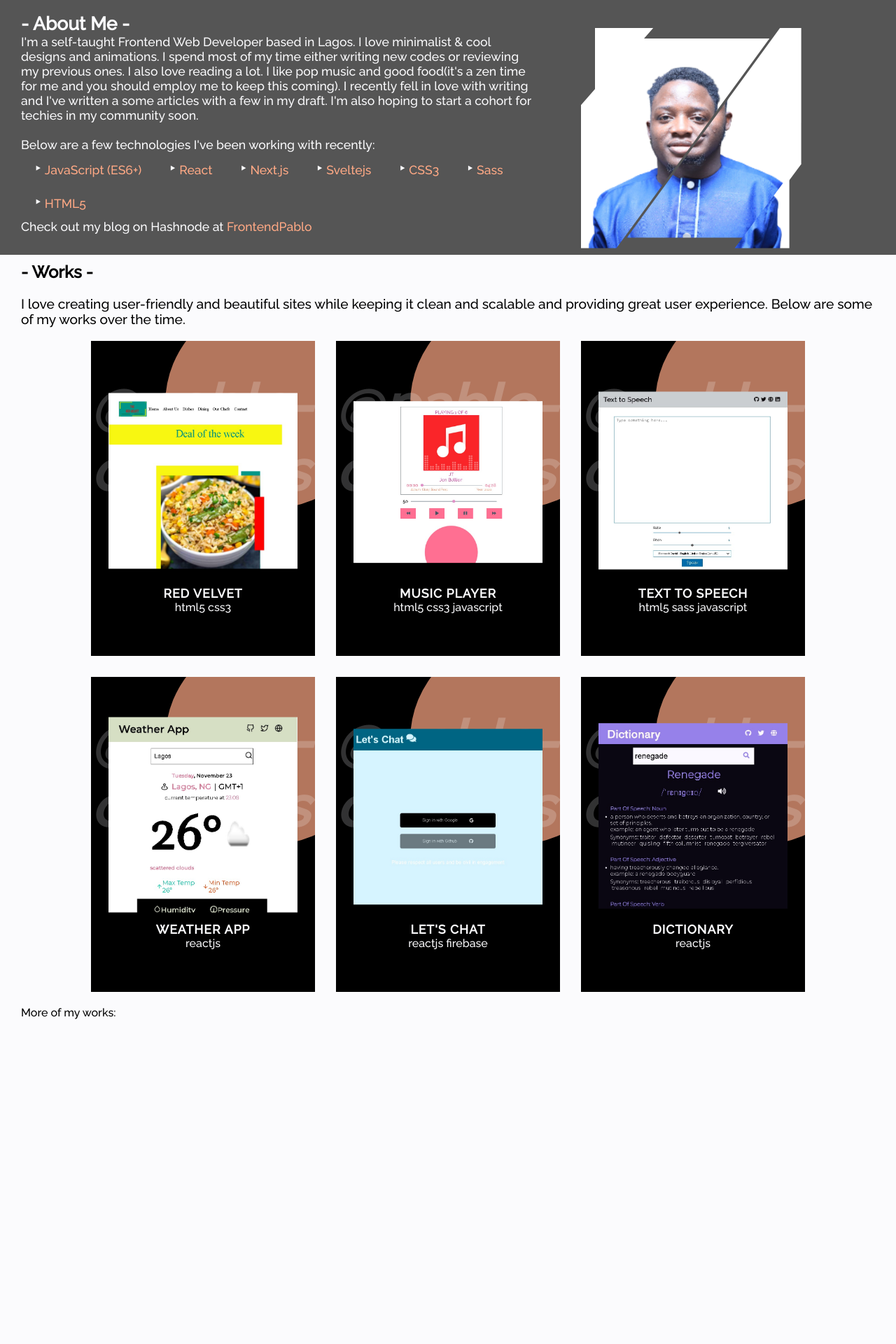
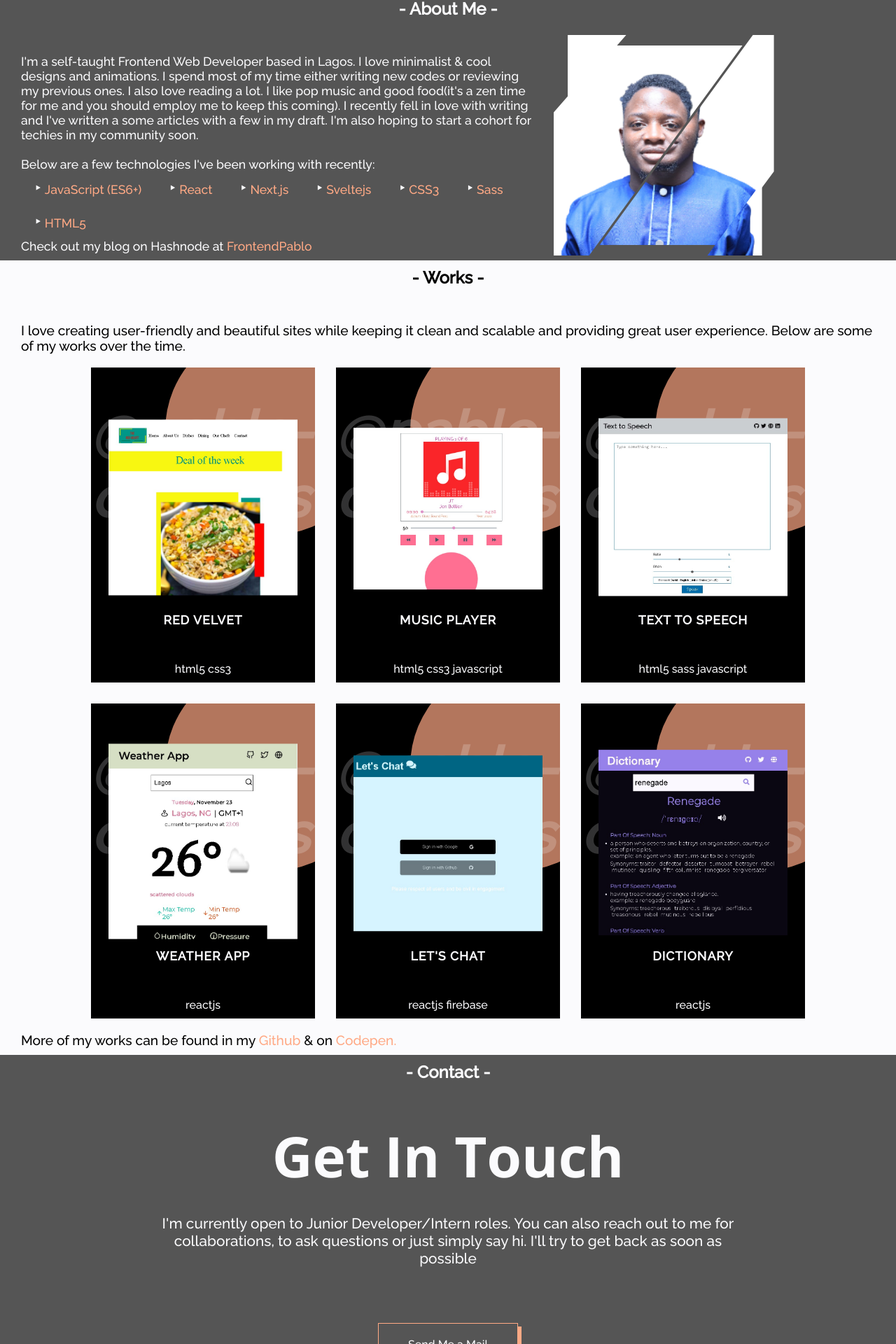
Before and after one commit to pablo-clueless/Portfolio, a Next.js app in the folder portfolio/: page / in a window 1280 px wide. Shown: the part 812-2732 px from the top of the page at 70% size. Before the commit the page ends 2278 px from the top, so only its background shows below. Built offline with nearby package versions, Linux system fonts and the light colour scheme; a web font is replaced by a local one.

Commit message:
projects section finished

```diff
--- a/portfolio/comps/About.js
+++ b/portfolio/comps/About.js
@@ -4,8 +4,9 @@ import Link from 'next/link'
 const About = () => {
     return (
         <div className={styles.main} id='about'>
+            <h2>- About Me -</h2>
+            <div className={styles.cover}>
                 <div>
-                <h2>- About Me -</h2>
                     <p>I'm a self-taught Frontend Web Developer based in Lagos.   I love minimalist &amp; cool designs and animations. I spend most of my time either writing new codes or reviewing my previous ones. I also love reading a lot. I like pop music and good food(it's a zen time for me and you should employ me to keep this coming). I recently fell in love with writing and I've written a some articles with a few in my draft. I'm also hoping to start a cohort for techies in my community soon.</p>
                     <br />
                     <p>Below are a few technologies I've been working with recently:</p>
@@ -33,6 +34,7 @@ const About = () => {
                     </div>
                 </div>
             </div>
+        </div>
     )
 }
 
--- /dev/null
+++ b/portfolio/comps/Contact.js
@@ -0,0 +1,20 @@
+import styles from '../styles/Contact.module.css'
+import { FiMapPin, FiPhone} from 'react-icons/fi'
+
+const Contact = () => {
+    return (
+        <div className={styles.main}>
+            <h2>- Contact -</h2>
+            <div className={styles.contact}>
+                <h1>Get In Touch</h1>
+                <p>I'm currently open to Junior Developer/Intern roles. You can also reach out to me for collaborations, to ask questions or just simply say hi. I'll try to get back as soon as possible</p>
+                <a href="mailto:smsnmicheal@gmail"> Send Me a Mail</a>
+                <div className={styles.info}>
+
+                </div>
+            </div>
+        </div>
+    )
+}
+
+export default Contact
--- a/portfolio/comps/Header.js
+++ b/portfolio/comps/Header.js
@@ -34,7 +34,7 @@ const Header = () => {
                <p>Hi, my name is</p>
                <h1>Okunola Samson.</h1>
                <h2>I'm a Frontend Web Developer &amp; Content Writer.</h2>
-               <p>I love minimalistic cool designs and animations. In a kinda of love/hate reltionship with JavaScript. </p>
+               <p>I love minimalistic cool designs and animations. In a kinda love/hate reltionship with JavaScript. </p>
                <ul>
                    <li>
                        <Link href='https://github.com/pablo-clueless' passHref>
--- a/portfolio/comps/Work.js
+++ b/portfolio/comps/Work.js
@@ -34,7 +34,14 @@ const Work = () => {
                 </div>
                 ))}
             </div>
-            <p>More of my works:</p>
+            <p className={styles.more}>More of my works can be found in my
+                <Link href='https://github.com/pablo-clueless'>
+                    <a target='_blank' rel='noopener noreferrer'> Github </a>
+                    </Link>&amp; on
+                <Link href='https://codepen.io/pablo-clueless'>
+                    <a target='_blank' rel='noopener noreferrer'> Codepen. </a>
+                </Link>
+            </p>
         </div>
        </>
     )
--- a/portfolio/pages/index.js
+++ b/portfolio/pages/index.js
@@ -1,5 +1,6 @@
 import Head from 'next/head'
 import About from '../comps/About'
+import Contact from '../comps/Contact'
 import Header from '../comps/Header'
 import Work from '../comps/Work'
 
@@ -12,6 +13,7 @@ export default function Home() {
     <Header />
     <About />
     <Work />
+    <Contact />
     </>
   )
 }
--- a/portfolio/styles/About.module.css
+++ b/portfolio/styles/About.module.css
@@ -1,47 +1,54 @@
 .main {
-    display: flex;
     background: var(--mid);
     color: var(--light);
-    padding: 30px 30px;
+    padding: 10px 30px;
 }
 
-.main div {
+.main h2 {
+    text-align: center;
+    margin-bottom: 50px;
+}
+.cover {
+    display: flex;
+}
+
+.cover div {
     width: 60%;
     font-size: 1.1rem;
 }
 
-.main div ul {
+.cover div ul {
     display: flex;
     flex-wrap: wrap;
     list-style: none;
 }
 
-.main div ul li {
+.cover div ul li {
     color: var(--sec);
     margin: 0  20px;
     line-height: 2;
 }
 
-.main div ul li::before {
+.cover div ul li::before {
     content: "‣";
     color: var(--light);
     font-size: 1.5rem;
     margin-right: 5px;
 }
 
-.main div a {
+.cover div a {
     text-decoration: none;
     color: var(--sec);
 }
 
-.main .imgContainer {
+.cover .imgContainer {
     width: 40%;
     display: flex;
     justify-content: center;
     align-items: center;
 }
 
-.main .imgWrapper {
+.cover .imgWrapper {
     width: 80%;
     height: 80%;
     position: relative;
@@ -52,8 +59,8 @@
     width: 300px;
     height: 300px;
     position: absolute;
-    top: 0;
-    left: 0;
+    top: -20%;
+    left: -10%;
     transform-origin: left;
 }
 
@@ -100,24 +107,28 @@
 }
 
 @media screen and (max-width: 850px) {
-    .main {
+    .cover {
         flex-direction: column-reverse;
         align-items: center;
+        gap: 30px;
         padding: 10px;
     }
 
-    .main div {
+    .cover div {
         width: 100%;
         margin: 20px 0;
-        text-align: center;
     }
 
-    .main .imgContainer {
+    .cover .imgContainer {
         width: 300px;
         height: 300px;
     }
 
+    .imgWrapper img{
+        left: -15%;
+    }
+
     .imgWrapper:hover {
-        transform: translateX(-35px);
+        transform: translateX(-25px);
     }
 }
--- /dev/null
+++ b/portfolio/styles/Contact.module.css
@@ -0,0 +1,51 @@
+.main {
+    background: var(--mid);
+    color: var(--light);
+    padding: 10px 30px;
+}
+.main h2 {
+    text-align: center;
+    margin-bottom: 50px;
+}
+
+.contact {
+    display: flex;
+    flex-direction: column;
+    align-items: center;
+    text-align: center;
+}
+
+.contact h1 {
+    font-family: var(--sans);
+    font-size: 5rem;
+    margin-bottom: 30px;
+}
+
+.contact p {
+    width: 70%;
+    font-size: 1.3rem;
+}
+
+.contact a {
+    width: 200px;
+    height: 65px;
+    background: transparent;
+    color: var(--light);
+    border: 1px solid var(--sec);
+    text-decoration: none;
+    padding: 20px 30px;
+    margin: 80px 0;
+    transition: 1s cubic-bezier(0.77, 0, 0.175, 1);
+    box-shadow: 5px 5px var(--sec);
+}
+
+.contact a:hover {
+    background: var(--sec);
+    box-shadow: 0 0 0 0 var(--sec);
+}
+
+@media screen and (max-width: 600px) {
+    .contact h1 {
+        font-size: 2.5rem;
+    }
+}
--- a/portfolio/styles/Work.module.css
+++ b/portfolio/styles/Work.module.css
@@ -1,5 +1,10 @@
 .main {
     padding: 10px 30px;
+}
+
+.main h2 {
+    text-align: center;
+    margin-bottom: 50px;
 }
 
 .intro {
@@ -153,6 +158,15 @@
     transition-delay: .7s;
 }
 
+.main .more {
+    font-size: 1.2rem;
+}
+
+.main .more a {
+    text-decoration: none;
+    color: var(--sec);
+}
+
 @keyframes shake {
     5%, 50% {transform: scale(1);}
 
```
Lines whose indentation alone changed are shown as unchanged.
